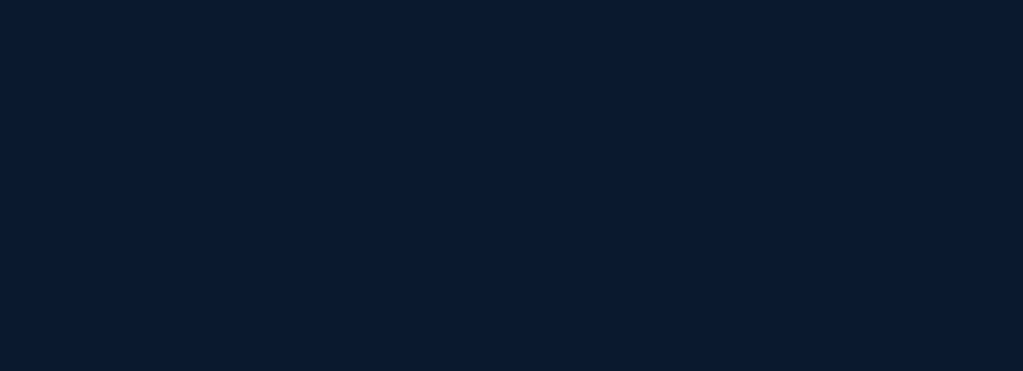
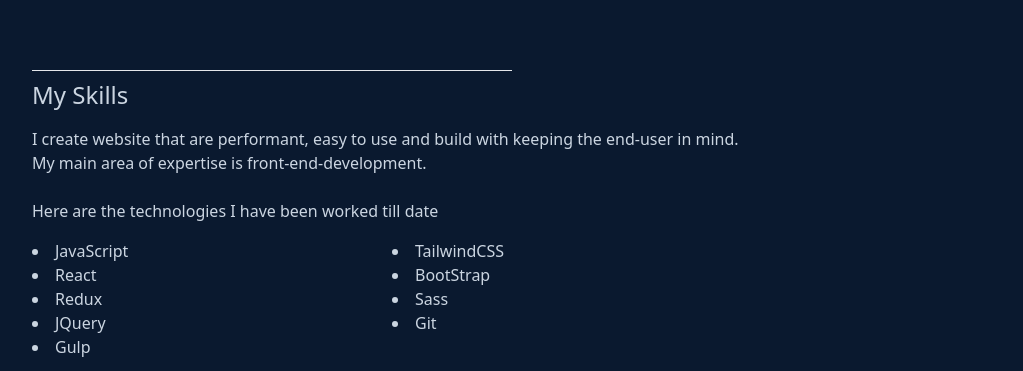
Before and after one commit to PrinceSingh19/PortFolio, a React (Vite) app: page / in a window 1280 px wide. Shown: the part 1287-1658 px from the top of the page, without its empty margins (128-1151 px from the left). Before the commit the page ends 1197 px from the top, so only its background shows below. Built offline with nearby package versions, Linux system fonts and the light colour scheme.

Commit message:
Skills completed

```diff
--- a/src/App.jsx
+++ b/src/App.jsx
@@ -2,6 +2,7 @@
 import About from "./components/About";
 import Intro from "./components/Intro";
 import Navbar from "./components/Navbar";
+import Skills from "./components/Skills";
 
 function App() {
 	return (
@@ -10,6 +11,7 @@
 			<div>
 				<Intro />
 				<About />
+				<Skills />
 			</div>
 		</div>
 	);
--- /dev/null
+++ b/src/components/Skills.jsx
@@ -0,0 +1,48 @@
+import React from "react";
+
+const Skills = () => {
+	return (
+		<div className="w-3/4 mx-auto mt-20 md:mt-40">
+			<hr className="text-textColor w-1/2" />
+			<div className="mt-2">
+				<h1 className="text-slate-300 text-2xl font-medium mb-4">My Skills</h1>
+				<div className="w-3/4">
+					<p>
+						I create website that are performant, easy to use and build with keeping the end-user in
+						mind. My main area of expertise is front-end-development.
+					</p>
+					<br />
+					<p>Here are the technologies I have been worked till date</p>
+					<div className="grid grid-cols-2 mt-4">
+						<ul className="list-disc list-inside ">
+							<li>JavaScript</li>
+							<li>React</li>
+							<li>Redux</li>
+							<li>JQuery</li>
+							<li>Gulp</li>
+						</ul>
+						<ul className="list-disc list-inside">
+							<li>TailwindCSS</li>
+							<li>BootStrap</li>
+							<li>Sass</li>
+							<li>Git</li>
+						</ul>
+					</div>
+					<p className="mt-2">
+						Visit my{" "}
+						<a
+							href="https://www.linkedin.com/in/prince-singh-703b5b1a4/"
+							target="/blank"
+							className="text-textColor"
+						>
+							linkedin
+						</a>{" "}
+						profile for more details or contact me.
+					</p>
+				</div>
+			</div>
+		</div>
+	);
+};
+
+export default Skills;
```
